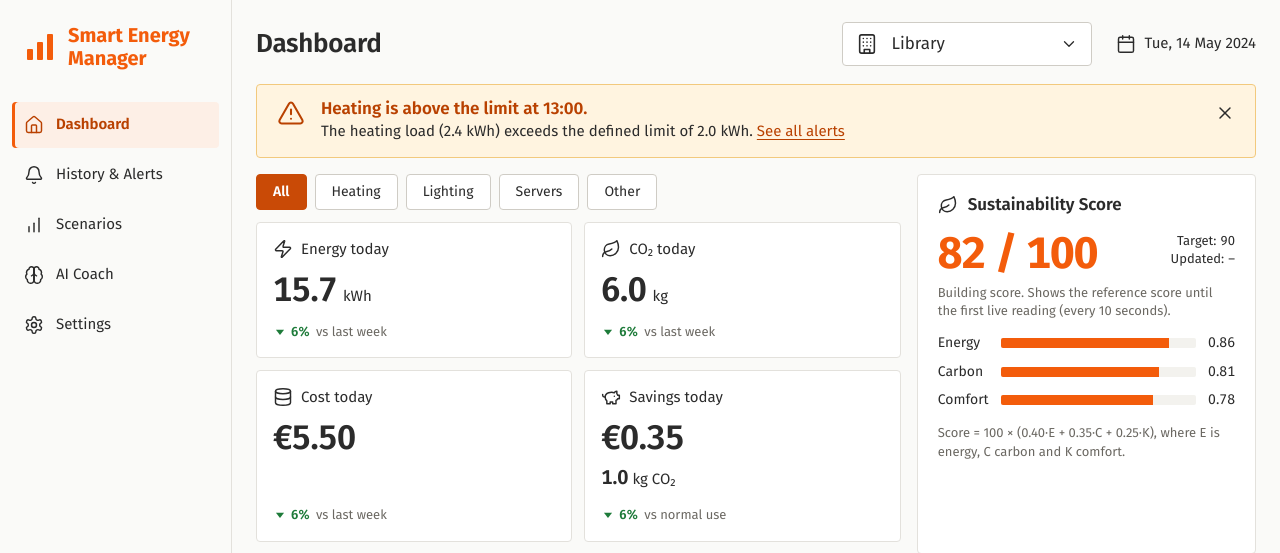
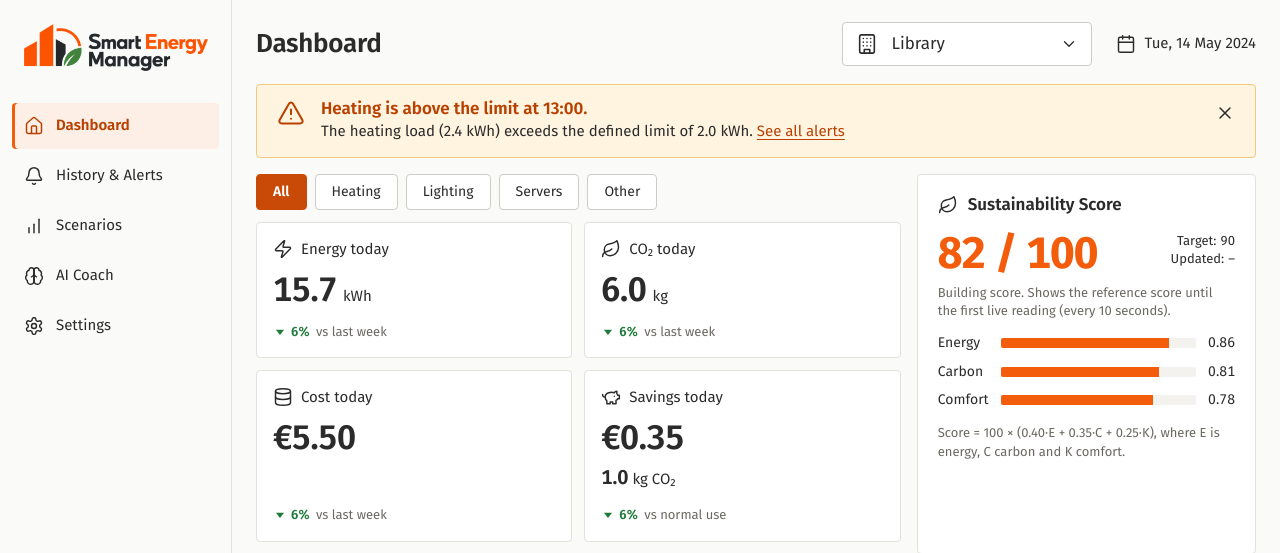
Before and after one commit to azizjail2003/smart-energy-coach, a Flask app: page / in a window 1280 px wide. Shown: the top 553 px of the page. Run offline with Flask 3, Linux system fonts and the light colour scheme; some libraries are stand-ins or nearby versions.

Commit message:
Replace placeholder logo with the Smart Energy Manager logo

```diff
--- a/app/static/css/style.css
+++ b/app/static/css/style.css
@@ -144,20 +144,14 @@ textarea {
 }
 
 .brand {
-  display: flex;
-  align-items: center;
-  gap: 12px;
+  display: block;
   padding: 0 12px;
-  color: var(--orange);
-  font-size: 20px;
-  font-weight: 700;
-  line-height: 1.15;
-  text-decoration: none;
 }
 
-.brand__mark {
-  fill: var(--orange);
-  flex: none;
+.brand img {
+  display: block;
+  width: 184px;
+  height: auto;
 }
 
 .menu-button {
@@ -1347,7 +1341,10 @@ tbody th {
 
   .brand {
     padding: 0;
-    font-size: 18px;
+  }
+
+  .brand img {
+    width: 150px;
   }
 
   .js .menu-button {
--- a/app/templates/base.html
+++ b/app/templates/base.html
@@ -13,7 +13,7 @@
   <meta name="viewport" content="width=device-width, initial-scale=1">
   <meta name="csrf-token" content="{{ csrf_token() }}">
   <title>{% block title %}{% endblock %} – Smart Energy Manager</title>
-  <link rel="icon" href="{{ url_for('static', filename='favicon.svg') }}" type="image/svg+xml">
+  <link rel="icon" href="{{ url_for('static', filename='img/logo-mark.png') }}" type="image/png">
   <link rel="preconnect" href="https://fonts.googleapis.com">
   <link rel="preconnect" href="https://fonts.gstatic.com" crossorigin>
   <link rel="stylesheet" href="https://fonts.googleapis.com/css2?family=Fira+Sans:wght@400;500;600;700&display=swap">
@@ -27,10 +27,7 @@
     <aside class="sidebar" data-sidebar>
       <div class="sidebar__top">
         <a class="brand" href="{{ url_for('pages.dashboard') }}">
-          <svg class="brand__mark" width="32" height="32" viewBox="0 0 32 32" aria-hidden="true" focusable="false">
-            <rect x="3" y="18" width="6" height="11" rx="1"/><rect x="13" y="11" width="6" height="18" rx="1"/><rect x="23" y="3" width="6" height="26" rx="1"/>
-          </svg>
-          <span>Smart Energy<br>Manager</span>
+          <img src="{{ url_for('static', filename='img/logo.png') }}" alt="Smart Energy Manager" width="184" height="47">
         </a>
         <button class="menu-button" type="button" aria-expanded="false" aria-controls="main-nav" data-menu-button>
           {{ icon("menu") }}<span>Menu</span>
```
Also changed, not shown: app/static/favicon.svg (deleted), app/static/img/logo-mark.png (added), app/static/img/logo.png (added).
